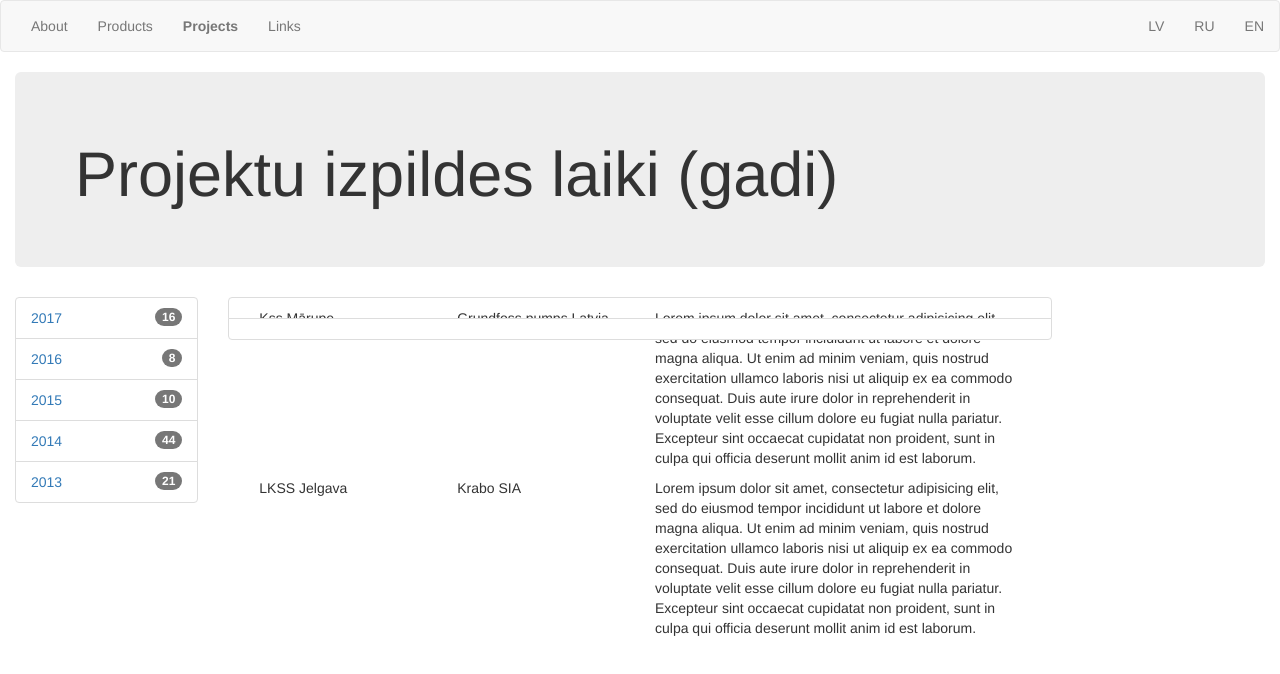
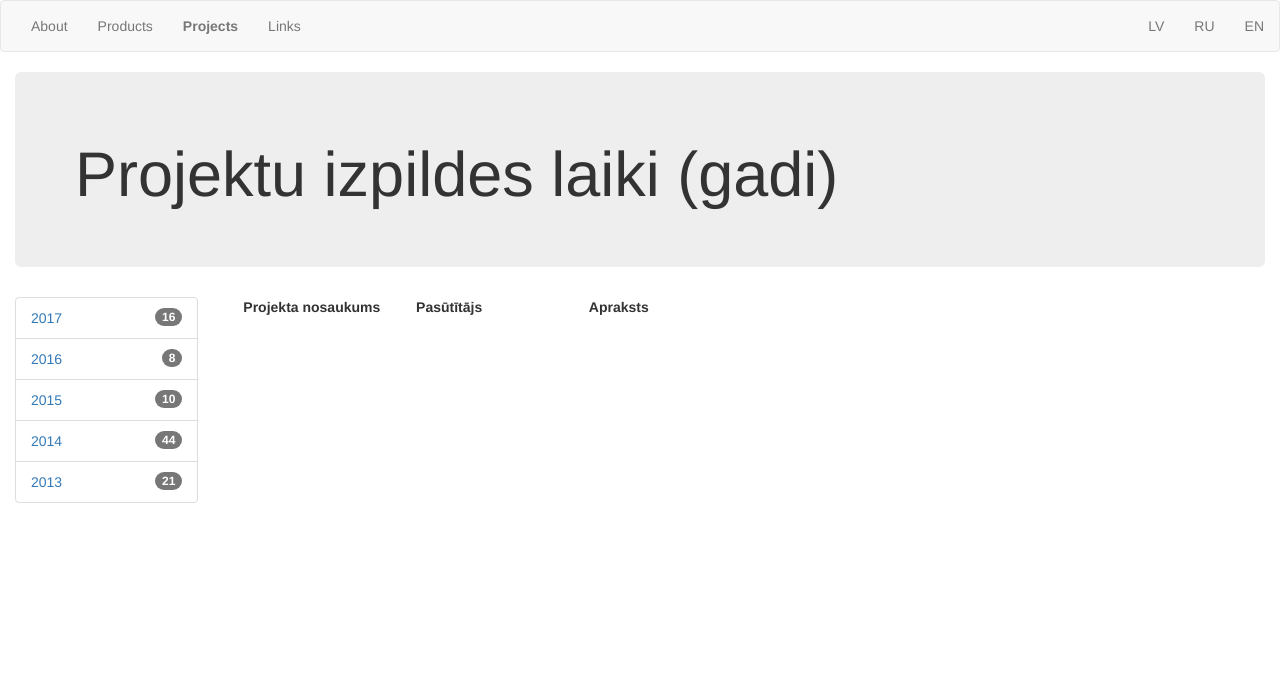
Before and after one commit to DmitryAlCh/easyPage, an Angular app: page /projects in a window 1280 px wide. Shown: the top 674 px of the page. Built offline with nearby package versions, Linux system fonts and the light colour scheme.

Commit message:
getting year via subscription

```diff
--- a/src/app/mainViews/projects.component.ts
+++ b/src/app/mainViews/projects.component.ts
@@ -11,7 +11,9 @@ import { Router, ActivatedRoute } from '@angular/router';
     <div class="row">
       <div class="col-md-2">
         <ul class="list-group">
-          <li class="list-group-item"><a (click)="navigateToYear(2017)">2017</a><span class="badge">16</span></li>
+          <li class="list-group-item">
+            <a (click)="navigateToYear(2017)" routerLinkActive="active-link" class="nav-link">2017</a><span class="badge">16</span>
+          </li>
           <li class="list-group-item"><a (click)="navigateToYear(2016)">2016</a><span class="badge">8</span></li>
           <li class="list-group-item"><a (click)="navigateToYear(2015)">2015</a><span class="badge">10</span></li>
           <li class="list-group-item"><a (click)="navigateToYear(2014)">2014</a><span class="badge">44</span></li>
@@ -19,7 +21,7 @@ import { Router, ActivatedRoute } from '@angular/router';
 
         </ul>
       </div>
-      <div class="col-md-8">
+      <div class="col-md-10">
         <router-outlet></router-outlet>
       </div>
 
--- a/src/app/projects/project-timeline.component.ts
+++ b/src/app/projects/project-timeline.component.ts
@@ -1,49 +1,54 @@
-import { Component, OnInit } from '@angular/core';
+import { Component, OnInit, OnDestroy } from '@angular/core';
 import { Router, ActivatedRoute } from '@angular/router';
-
+import { Subscription } from "rxjs/Rx";
+import { PostService } from "../shared/post-service";
+import { Post } from "../shared/post-class";
 
 @Component({
   selector: 'projects-timeline',
   template: `
-
-    <ul class="list-group">
-      <li class="list-group-item">
-        <div class="col-md-3">
-          <p>Kss Mārupe</p>
-        </div>
-        <div class="col-md-3">
-          <p>Grundfoss pumps Latvia</p>
-        </div>
-        <div class="col-md-6">
-          <p>Lorem ipsum dolor sit amet, consectetur adipisicing elit, sed do eiusmod tempor incididunt ut labore et dolore magna aliqua. Ut enim ad minim veniam, quis nostrud exercitation ullamco laboris nisi ut aliquip ex ea commodo consequat. Duis aute irure dolor in reprehenderit in voluptate velit esse cillum dolore eu fugiat nulla pariatur. Excepteur sint occaecat cupidatat non proident, sunt in culpa qui officia deserunt mollit anim id est laborum.</p>
-        </div>
-      </li>
-      <li class="list-group-item">
-        <div class="col-md-3">
-          <p>LKSS Jelgava</p>
-        </div>
-        <div class="col-md-3">
-          <p>Krabo SIA</p>
-        </div>
-        <div class="col-md-6">
-          <p>Lorem ipsum dolor sit amet, consectetur adipisicing elit, sed do eiusmod tempor incididunt ut labore et dolore magna aliqua. Ut enim ad minim veniam, quis nostrud exercitation ullamco laboris nisi ut aliquip ex ea commodo consequat. Duis aute irure dolor in reprehenderit in voluptate velit esse cillum dolore eu fugiat nulla pariatur. Excepteur sint occaecat cupidatat non proident, sunt in culpa qui officia deserunt mollit anim id est laborum.</p>
-        </div>
-      </li>
-    </ul>
+    <table class="table table-striped">
+      <thead>
+        <th class="col-md-2">Projekta nosaukums</th>
+        <th class="col-md-2">Pasūtītājs</th>
+        <th class="col-md-8">Apraksts</th>
+      </thead>
+      <tbody>
+        <tr *ngFor="let project of projects">
+        <ng-container *ngIf="project.date===projectYear">
+          <td>{{project.header}}</td>
+          <td>{{project.imgPath}}</td>
+          <td>{{project.mainText}}</td>
+        </ng-container>
+        </tr>
+      </tbody>
+    </table>
 
   `,
   styles: []
 })
-export class ProjectTimelineComponent implements OnInit {
-  projectYear: string;
+export class ProjectTimelineComponent implements OnInit, OnDestroy {
+  private projectYear: string;
+  private subscription: Subscription;
+  private projects: Post[];
   constructor(
     private router: Router,
     private route: ActivatedRoute,
+    private postService: PostService,
   ) { }
 
 
   ngOnInit() {
-    console.log(this.route.snapshot.params['id']);
+    // console.log(this.route.snapshot.params['id']);
+    this.subscription = this.route.params.subscribe((params:any) => {
+      // console.log(params['id']);
+      this.projectYear = params['id'];
+      this.projects = this.postService.getPosts('projects');
+    });
+  }
+
+  ngOnDestroy() {
+    this.subscription.unsubscribe();
   }
 
 }
--- a/src/app/shared/post-service.ts
+++ b/src/app/shared/post-service.ts
@@ -21,6 +21,9 @@ export class PostService{
     new Post('Xport', this.loremIpsum,'imagePath','other','2016','someLink',3),
     new Post('QP_2062', this.loremIpsum,'imagePath','water','2016','someLink',4),
     new Post('QP_2062', this.loremIpsum,'imagePath','energetics','2016','someLink',5),
+    new Post('KSS izbūve Siguldā', this.loremIpsum,'imagePath','projects','2016','someLink',6),
+    new Post('NAI Izbūve Ķegumā', this.loremIpsum,'imagePath','projects','2016','someLink',7),
+    new Post('Ielas apgaismojuma izbūve Jekabpilī', this.loremIpsum,'imagePath','projects','2015','someLink',8),
   ];
   private notFoundPost = new Post(
     'Product not found', '','','','','',999
@@ -52,6 +55,10 @@ export class PostService{
     return this.categories;
   }
 
+  getProjects(){
+
+  }
+
 
 
 
--- a/src/styles.css
+++ b/src/styles.css
@@ -12,3 +12,6 @@
   background-size: cover;
 
 }
+.list-group-item{
+  cursor: pointer;
+}
```
